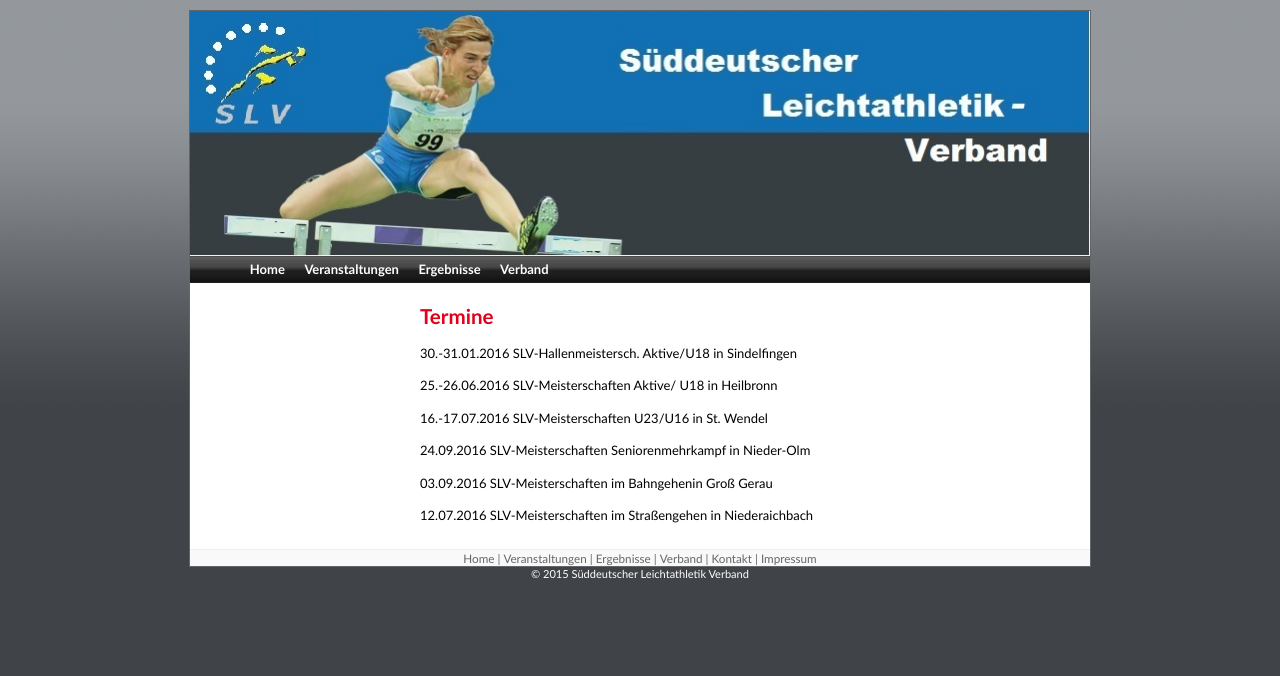
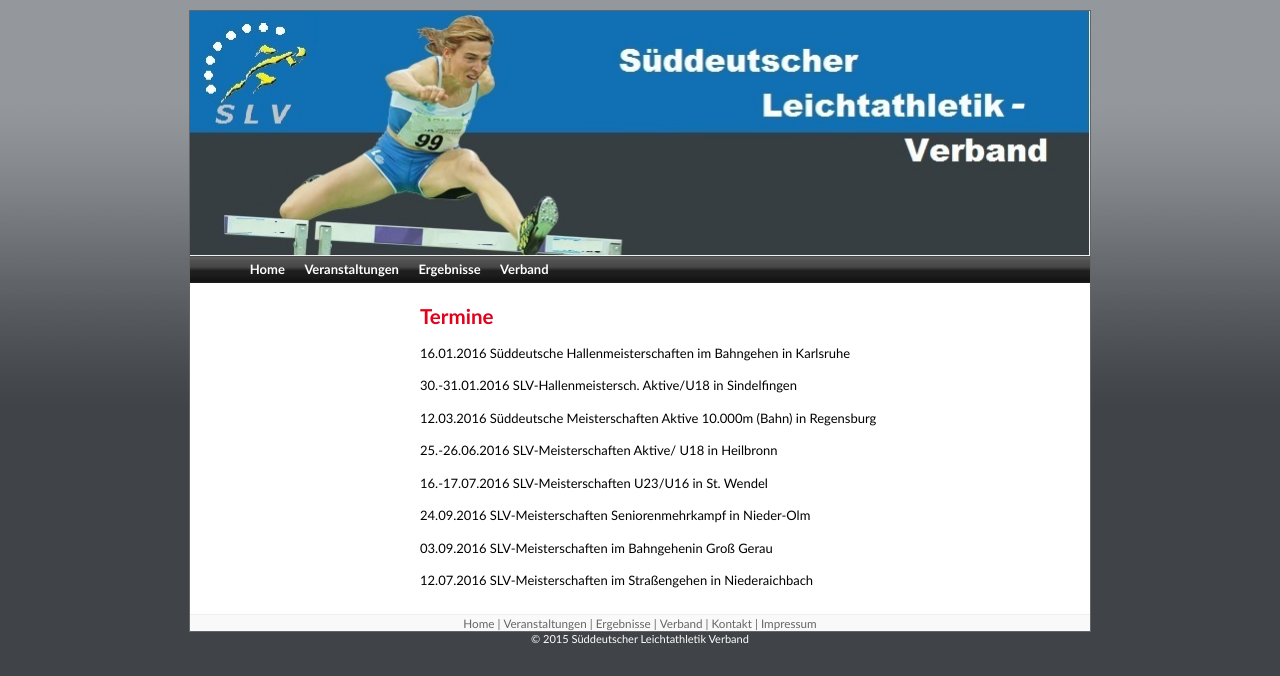
Before and after one commit to lg-regensburg/SLV, a PHP site: page /termine.php in a window 1280 px wide. Shown: the top 676 px of the page. Run offline with PHP 8.4, Linux system fonts and the light colour scheme.

Commit message:
update termine

```diff
--- a/index.php
+++ b/index.php
@@ -14,12 +14,14 @@
 
     <h2>Termine</h2>
     <br />
+    <p>16.01.2016 Süddeutsche Hallenmeisterschaften im Bahngehen in Karlsruhe</p>
     <p>30.-31.01.2016 SLV-Hallenmeistersch. Aktive/U18 in Sindelfingen</p>
+    <p>12.03.2016 Süddeutsche Meisterschaften Aktive 10.000m (Bahn) in Regensburg</p>
     <p>25.-26.06.2016 SLV-Meisterschaften Aktive/ U18 in Heilbronn</p>
     <p>16.-17.07.2016 SLV-Meisterschaften U23/U16 in St. Wendel</p>
     <p>24.09.2016 SLV-Meisterschaften Seniorenmehrkampf in Nieder-Olm</p>
     <p>03.09.2016 SLV-Meisterschaften im Bahngehenin Groß Gerau</p>
-    <p>12.07.2016 SLV-Meisterschaften im Straßengehen in Niederaichbach </p>
+    <p>12.07.2016 SLV-Meisterschaften im Straßengehen in Niederaichbach</p>
 
     <p>
       <strong>Liebe Sportfreunde,</strong>
--- a/termine.php
+++ b/termine.php
@@ -5,7 +5,9 @@
 
     <h2>Termine</h2>
     <br />
+    <p>16.01.2016 Süddeutsche Hallenmeisterschaften im Bahngehen in Karlsruhe</p>
     <p>30.-31.01.2016 SLV-Hallenmeistersch. Aktive/U18 in Sindelfingen</p>
+    <p>12.03.2016 Süddeutsche Meisterschaften Aktive 10.000m (Bahn) in Regensburg</p>
     <p>25.-26.06.2016 SLV-Meisterschaften Aktive/ U18 in Heilbronn</p>
     <p>16.-17.07.2016 SLV-Meisterschaften U23/U16 in St. Wendel</p>
     <p>24.09.2016 SLV-Meisterschaften Seniorenmehrkampf in Nieder-Olm</p>
```
